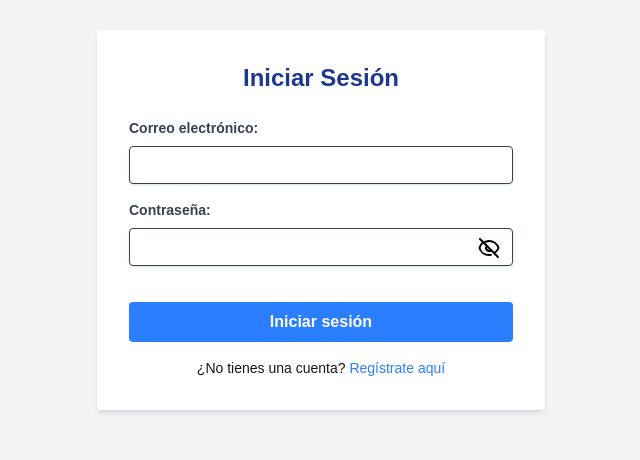
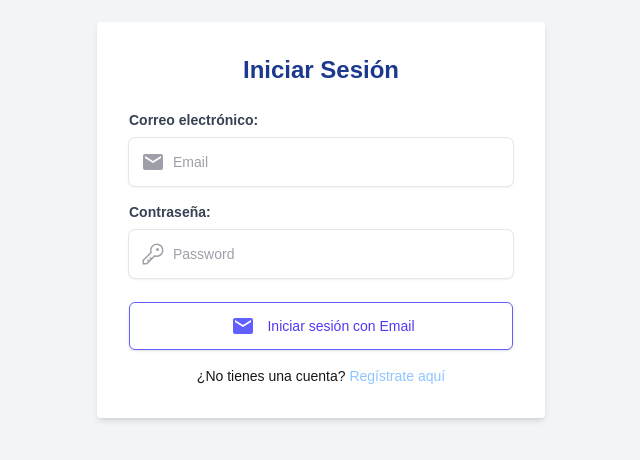
Before and after one commit to disejo/academic-app, a Next.js app: page /login in a window 1280 px wide. Shown: the part 180-640 px from the top of the page, without its empty margins (319-959 px from the left). Built offline with nearby package versions, Linux system fonts and the light colour scheme; no server answers.

Commit message:
190820252008

```diff
--- a/src/app/(auth)/login/page.tsx
+++ b/src/app/(auth)/login/page.tsx
@@ -10,7 +10,6 @@ import Link from 'next/link';
 export default function LoginPage() {
   const [email, setEmail] = useState('');
   const [password, setPassword] = useState('');
-  const [showPassword, setShowPassword] = useState(false);
   const [error, setError] = useState<string | null>(null);
   const [loading, setLoading] = useState(false);
   const router = useRouter();
@@ -38,53 +37,75 @@ export default function LoginPage() {
       <div className="bg-white p-8 rounded shadow-md w-full max-w-md dark:bg-gray-900">
       <h1 className="text-2xl font-bold mb-6 text-center text-blue-900 dark:text-blue-300">Iniciar Sesión</h1>
         <form onSubmit={handleLogin}>
-          <div className="mb-4">
+          <div className="group mb-4">
             <label htmlFor="email" className="block text-gray-700 text-sm font-bold mb-2">Correo electrónico:</label>
+            <div className="group relative flex items-center">
+              <svg xmlns="http://www.w3.org/2000/svg" aria-hidden="true" role="img" className="absolute left-2 text-zinc-400 pointer-events-none group-focus-within:text-zinc-500 z-20" width="32" height="24px" viewBox="0 0 24 24"><path d="M20 8l-8 5l-8-5V6l8 5l8-5m0-2H4c-1.11 0-2 .89-2 2v12a2 2 0 0 0 2 2h16a2 2 0 0 0 2-2V6a2 2 0 0 0-2-2z" fill="currentColor"></path></svg>
               <input
+                name="email"
                 type="email"
                 id="email"
-              className="shadow appearance-none border rounded w-full py-2 px-3 text-gray-700 leading-tight focus:outline-none focus:shadow-outline"
+                autoComplete="off"
+                tabIndex={0}
+                placeholder="Email"
+                className="focus:ring-1 focus:outline-none w-full text-sm leading-6 rounded-md ring-1 shadow-sm transition duration-300 z-10 focus:ring-zinc-600 ring-gray-200 dark:ring-gray-700 placeholder-zinc-400 dark:placeholder-zinc-500 text-zinc-900 dark:text-zinc-100 hover:bg-zinc-50 dark:hover:bg-zinc-800 bg-white dark:bg-gray-900 h-12 pl-11"
                 value={email}
                 onChange={(e) => setEmail(e.target.value)}
                 required
               />
             </div>
-          <div className="mb-6 relative">
+            <div className={`-translate-y-3 transition-yspacing bg-red-100 ring-1 ring-red-100 -z-10 rounded-md h-0 ${error && error.toLowerCase().includes('email') ? 'visible' : 'invisible'}`}>
+              <div className="flex">
+                <svg xmlns="http://www.w3.org/2000/svg" viewBox="0 0 20 20" fill="currentColor" className="text-red-600" height="1rem"><path fillRule="evenodd" d="M8.485 2.495c.673-1.167 2.357-1.167 3.03 0l6.28 10.875c.673 1.167-.17 2.625-1.516 2.625H3.72c-1.347 0-2.189-1.458-1.515-2.625L8.485 2.495zM10 5a.75.75 0 01.75.75v3.5a.75.75 0 01-1.5 0v-3.5A.75.75 0 0110 5zm0 9a1 1 0 100-2 1 1 0 000 2z" clipRule="evenodd"></path></svg>
+                <p className="text-red-600 text-xs pl-2">{error && error.toLowerCase().includes('email') ? error : 'Email is required'}</p>
+              </div>
+            </div>
+          </div>
+          <div className="group mb-6 relative">
             <label htmlFor="password" className="block text-gray-700 text-sm font-bold mb-2">Contraseña:</label>
+            <div className="group relative flex items-center">
+              <svg xmlns="http://www.w3.org/2000/svg" aria-hidden="true" role="img" className="absolute left-2 text-zinc-400 pointer-events-none group-focus-within:text-zinc-500 z-20" width="32" height="24px" viewBox="0 0 32 32"><path d="M21 2a8.998 8.998 0 0 0-8.612 11.612L2 24v6h6l10.388-10.388A9 9 0 1 0 21 2zm0 16a7.013 7.013 0 0 1-2.032-.302l-1.147-.348l-.847.847l-3.181 3.181L12.414 20L11 21.414l1.379 1.379l-1.586 1.586L9.414 23L8 24.414l1.379 1.379L7.172 28H4v-3.172l9.802-9.802l.848-.847l-.348-1.147A7 7 0 1 1 21 18z" fill="currentColor"></path><circle cx="22" cy="10" r="2" fill="currentColor"></circle></svg>
               <input
-              type={showPassword ? "text" : "password"}
+                name="password"
+                placeholder="Password"
+                type="password"
+                autoComplete="off"
+                tabIndex={0}
                 id="password"
-              className="shadow appearance-none border rounded w-full py-2 px-3 text-gray-700 mb-3 leading-tight focus:outline-none focus:shadow-outline pr-10"
+                className="focus:ring-1 focus:outline-none w-full text-sm leading-6 rounded-md ring-1 shadow-sm transition duration-300 z-10 focus:ring-zinc-600 ring-gray-200 dark:ring-gray-700 placeholder-zinc-400 dark:placeholder-zinc-500 text-zinc-900 dark:text-zinc-100 hover:bg-zinc-50 dark:hover:bg-zinc-800 bg-white dark:bg-gray-900 h-12 pl-11 pr-10"
                 value={password}
                 onChange={(e) => setPassword(e.target.value)}
                 required
+                aria-autocomplete="list"
               />
-            <span
-              className="absolute right-3 top-9 cursor-pointer"
-              onClick={() => setShowPassword(!showPassword)}
-              aria-label={showPassword ? "Ocultar contraseña" : "Mostrar contraseña"}
-            >
-              <Image
-                src={showPassword ? "/eye.svg" : "/eye-off.svg"}
-                alt={showPassword ? "Ocultar" : "Ver"}
-                width={24}
-                height={24}
-                className="transition-colors duration-200 filter dark:invert dark:brightness-150 text-gray-500 dark:text-gray-300"
-              />
-            </span>
+            </div>
+            <div className={`-translate-y-3 transition-yspacing bg-red-100 ring-1 ring-red-100 -z-10 rounded-md h-0 ${error && error.toLowerCase().includes('password') ? 'visible' : 'invisible'}`}>
+              <div className="flex">
+                <svg xmlns="http://www.w3.org/2000/svg" viewBox="0 0 20 20" fill="currentColor" className="text-red-600" height="1rem"><path fillRule="evenodd" d="M8.485 2.495c.673-1.167 2.357-1.167 3.03 0l6.28 10.875c.673 1.167-.17 2.625-1.516 2.625H3.72c-1.347 0-2.189-1.458-1.515-2.625L8.485 2.495zM10 5a.75.75 0 01.75.75v3.5a.75.75 0 01-1.5 0v-3.5A.75.75 0 0110 5zm0 9a1 1 0 100-2 1 1 0 000 2z" clipRule="evenodd"></path></svg>
+                <p className="text-red-600 text-xs pl-2">{error && error.toLowerCase().includes('password') ? error : 'Password is required'}</p>
+              </div>
+            </div>
           </div>
           {error && <p className="text-red-500 text-xs italic mb-4">{error}</p>}
+          <div className="relative">
+            <div className="group relative flex items-center">
               <button
+                tabIndex={0}
+                className="hover:bg-indigo-50 dark:hover:bg-indigo-950 rounded-md border-indigo-500 text-indigo-600 dark:text-indigo-300 text-sm font-medium shadow-sm disabled:opacity-50 disabled:cursor-not-allowed cursor-pointer border w-full z-10 h-12 group bg-white dark:bg-gray-900 transition-colors duration-300"
                 type="submit"
-            className="bg-blue-500 hover:bg-blue-700 text-white font-bold py-2 px-4 rounded focus:outline-none focus:shadow-outline w-full cursor-pointer"
                 disabled={loading}
               >
-            {loading ? 'Ingresando...' : 'Iniciar sesión'}
+                <div className="flex justify-center items-center gap-2">
+                  <svg xmlns="http://www.w3.org/2000/svg" aria-hidden="true" role="img" className="text-indigo-500 dark:text-indigo-400 pointer-events-none z-20 group-hover:scale-105 group-hover:-translate-y-0.5 transition-transform duration-200" width="32" height="24px" viewBox="0 0 24 24"><path d="M20 8l-8 5l-8-5V6l8 5l8-5m0-2H4c-1.11 0-2 .89-2 2v12a2 2 0 0 0 2 2h16a2 2 0 0 0 2-2V6a2 2 0 0 0-2-2z" fill="currentColor"></path></svg>
+                  {loading ? 'Ingresando...' : 'Iniciar sesión con Email'}
+                </div>
               </button>
+            </div>
+          </div>
         </form>
         <p className="mt-4 text-center text-sm">
           ¿No tienes una cuenta?{' '}
-          <Link href="/register" className="text-blue-500 hover:underline">
+          <Link href="/register" className="text-[#8EC5FF] hover:underline">
             Regístrate aquí
           </Link>
         </p>
--- a/src/app/(auth)/register/page.tsx
+++ b/src/app/(auth)/register/page.tsx
@@ -158,7 +158,7 @@ export default function RegisterPage() {
             </button>
             <p className="mt-4 text-center text-sm">
               ¿Ya tienes una cuenta?{' '}
-              <Link href="/login" className="text-blue-500 hover:underline">
+              <Link href="/login" className="text-[#7BF1A8] hover:underline">
                 Iniciar sesión aquí
               </Link>
             </p>
```
Lines whose indentation alone changed are shown as unchanged.
